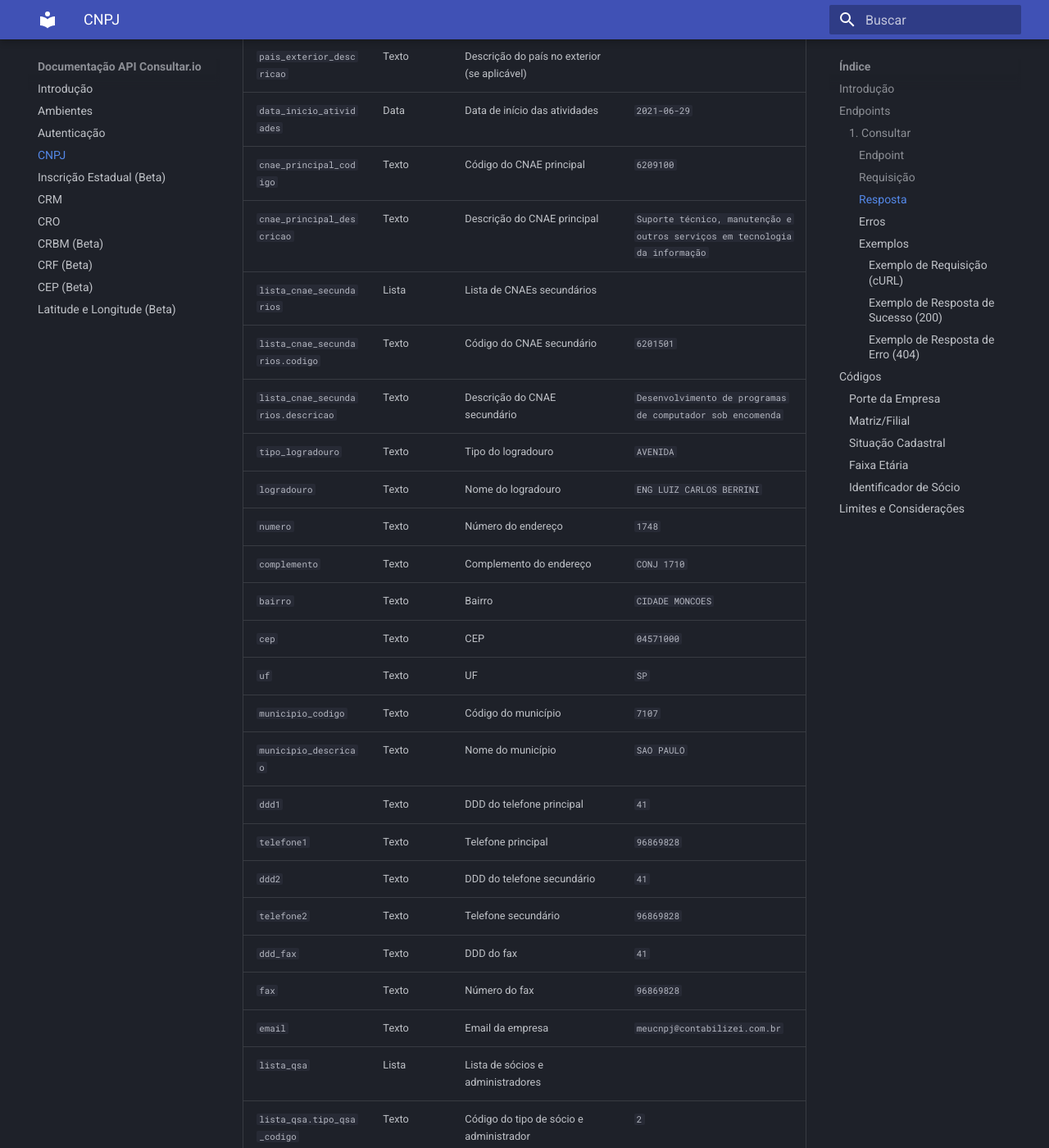
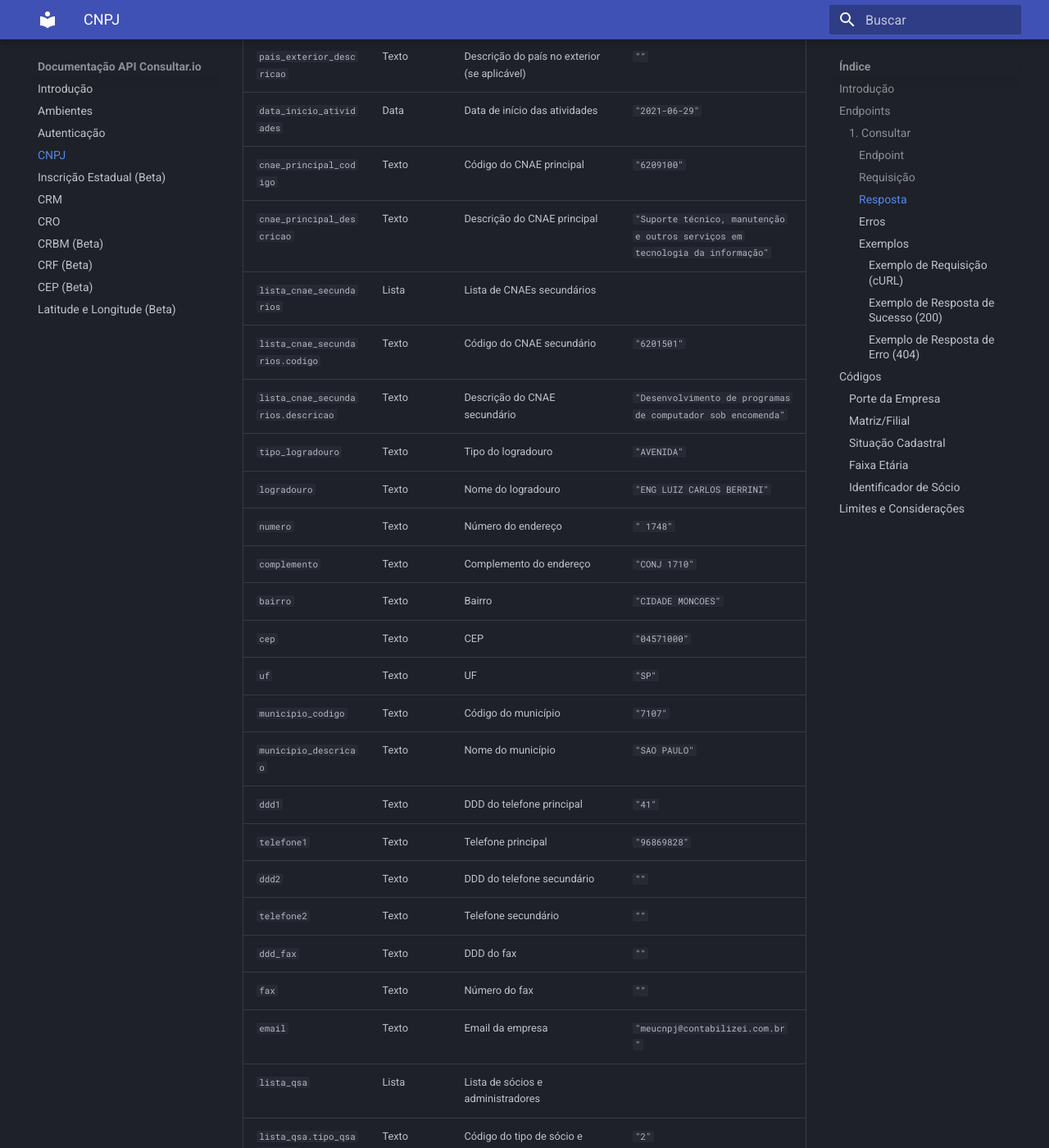
Before and after one commit to consultar-io/doc, an MkDocs documentation site: the page built from docs/cnpj.md, in a window 1280 px wide and 1400 px high, scrolled down 2316 px. Shown: the whole window at 82% size. Built offline with MkDocs 1.6.1 and Material for MkDocs 9.7.7, drawn with Linux system fonts in a browser that asks for light colours; some of the changed text lies outside the part shown.

Commit message:
Update CNPJ documentation to improve formatting by enclosing example values in quotes for consistency and clarity across field descriptions.

```diff
--- a/docs/cnpj.md
+++ b/docs/cnpj.md
@@ -23,71 +23,71 @@ Consulta detalhes de um CNPJ específico.
 
 #### Resposta
 
-| Campo                                   | Tipo   | Descrição                                             | Exemplo                                                                     |
-| --------------------------------------- | ------ | ----------------------------------------------------- | --------------------------------------------------------------------------- |
-| `cnpj`                                  | Texto  | CNPJ completo (14 dígitos)                            | `42515236000100`                                                            |
-| `cnpj_formatado`                        | Texto  | CNPJ formatado (XX.XXX.XXX/XXXX-XX)                   | `42.515.236/0001-00`                                                        |
-| `cnpj_base`                             | Texto  | Base do CNPJ (8 primeiros dígitos)                    | `42515236`                                                                  |
-| `cnpj_ordem`                            | Texto  | Ordem do CNPJ (4 dígitos)                             | `0001`                                                                      |
-| `cnpj_dv`                               | Texto  | Dígitos verificadores do CNPJ (2 dígitos)             | `00`                                                                        |
-| `razao_social`                          | Texto  | Razão social da empresa                               | `EXPANDA TECNOLOGIA DA INFORMACAO LTDA`                                     |
-| `nome_fantasia`                         | Texto  | Nome fantasia da empresa                              | `EXPANDA`                                                                   |
-| `natureza_juridica_codigo`              | Texto  | Código da natureza jurídica                           | `2062`                                                                      |
-| `natureza_juridica_descricao`           | Texto  | Descrição da natureza jurídica                        | `Sociedade Empresária Limitada`                                             |
-| `capital_social`                        | Número | Capital social da empresa                             | `250000.0`                                                                  |
-| `capital_social_formatado`              | Texto  | Capital social formatado em reais                     | `R$ 250.000,00`                                                             |
-| `porte_empresa_codigo`                  | Texto  | Código do porte da empresa                            | `01`                                                                        |
-| `porte_empresa_descricao`               | Texto  | Descrição do porte da empresa (se aplicável)          | `Microempresa (ME)`                                                         |
-| `ente_federativo_responsavel`           | Texto  | Ente federativo responsável (se aplicável)            |                                                                             |
-| `matriz_filial_codigo`                  | Texto  | Código indicando se é matriz ou filial (se aplicável) | `1`                                                                         |
-| `matriz_filial_descricao`               | Texto  | Descrição (Matriz ou Filial)                          | `Matriz`                                                                    |
-| `situacao_cadastral_codigo`             | Texto  | Código da situação cadastral                          | `02`                                                                        |
-| `situacao_cadastral_descricao`          | Texto  | Descrição da situação cadastral                       | `Ativa`                                                                     |
-| `data_situacao_cadastral`               | Data   | Data da última atualização da situação cadastral      | `2021-06-29`                                                                |
-| `motivo_situacao_cadastral_codigo`      | Texto  | Código do motivo da situação cadastral                | `00`                                                                        |
-| `motivo_situacao_cadastral_descricao`   | Texto  | Descrição do motivo da situação cadastral             | `Sem motivo`                                                                |
-| `situacao_especial`                     | Texto  | Situação especial da empresa (se aplicável)           |                                                                             |
-| `data_situacao_especial`                | Data   | Data da situação especial (se aplicável)              | `null`                                                                      |
-| `cidade_exterior`                       | Texto  | Cidade no exterior (se aplicável)                     |                                                                             |
-| `pais_exterior_codigo`                  | Texto  | Código do país no exterior (se aplicável)             |                                                                             |
-| `pais_exterior_descricao`               | Texto  | Descrição do país no exterior (se aplicável)          |                                                                             |
-| `data_inicio_atividades`                | Data   | Data de início das atividades                         | `2021-06-29`                                                                |
-| `cnae_principal_codigo`                 | Texto  | Código do CNAE principal                              | `6209100`                                                                   |
-| `cnae_principal_descricao`              | Texto  | Descrição do CNAE principal                           | `Suporte técnico, manutenção e outros serviços em tecnologia da informação` |
-| `lista_cnae_secundarios`                | Lista  | Lista de CNAEs secundários                            |                                                                             |
-| `lista_cnae_secundarios.codigo`         | Texto  | Código do CNAE secundário                             | `6201501`                                                                   |
-| `lista_cnae_secundarios.descricao`      | Texto  | Descrição do CNAE secundário                          | `Desenvolvimento de programas de computador sob encomenda`                  |
-| `tipo_logradouro`                       | Texto  | Tipo do logradouro                                    | `AVENIDA`                                                                   |
-| `logradouro`                            | Texto  | Nome do logradouro                                    | `ENG LUIZ CARLOS BERRINI`                                                   |
-| `numero`                                | Texto  | Número do endereço                                    | `1748`                                                                      |
-| `complemento`                           | Texto  | Complemento do endereço                               | `CONJ 1710`                                                                 |
-| `bairro`                                | Texto  | Bairro                                                | `CIDADE MONCOES`                                                            |
-| `cep`                                   | Texto  | CEP                                                   | `04571000`                                                                  |
-| `uf`                                    | Texto  | UF                                                    | `SP`                                                                        |
-| `municipio_codigo`                      | Texto  | Código do município                                   | `7107`                                                                      |
-| `municipio_descricao`                   | Texto  | Nome do município                                     | `SAO PAULO`                                                                 |
-| `ddd1`                                  | Texto  | DDD do telefone principal                             | `41`                                                                        |
-| `telefone1`                             | Texto  | Telefone principal                                    | `96869828`                                                                  |
-| `ddd2`                                  | Texto  | DDD do telefone secundário                            | `41`                                                                        |
-| `telefone2`                             | Texto  | Telefone secundário                                   | `96869828`                                                                  |
-| `ddd_fax`                               | Texto  | DDD do fax                                            | `41`                                                                        |
-| `fax`                                   | Texto  | Número do fax                                         | `96869828`                                                                  |
-| `email`                                 | Texto  | Email da empresa                                      | `meucnpj@contabilizei.com.br`                                               |
-| `lista_qsa`                             | Lista  | Lista de sócios e administradores                     |                                                                             |
-| `lista_qsa.tipo_qsa_codigo`             | Texto  | Código do tipo de sócio e administrador               | `2`                                                                         |
-| `lista_qsa.tipo_qsa_descricao`          | Texto  | Descrição do tipo de sócio e administrador            | `PF`                                                                        |
-| `lista_qsa.nome_qsa`                    | Texto  | Nome do sócio e administrador                         | `GABRIEL DOMENEGHETTI DE BARROS`                                            |
-| `lista_qsa.cpf_cnpj_qsa`                | Texto  | CPF/CNPJ do sócio e administrador                     | `XXX670478XX`                                                               |
-| `lista_qsa.cpf_cnpj_qsa_formatado`      | Texto  | CPF/CNPJ do sócio e administrador formatado           | `XXX.670.478-XX`                                                            |
-| `lista_qsa.qualificacao_qsa_codigo`     | Texto  | Código da qualificação do sócio e administrador       | `49`                                                                        |
-| `lista_qsa.qualificacao_qsa_descricao`  | Texto  | Descrição da qualificação do sócio e administrador    | `Sócio-Administrador`                                                       |
-| `lista_qsa.data_entrada_qsa`            | Data   | Data de entrada do sócio e administrador              | `2021-06-29`                                                                |
-| `lista_qsa.pais_exterior_qsa_codigo`    | Texto  | Código do país do sócio e administrador               | `105`                                                                       |
-| `lista_qsa.pais_exterior_qsa_descricao` | Texto  | Descrição do país do sócio e administrador            | `Estados Unidos da America`                                                 |
-| `lista_qsa.cpf_representante_legal_qsa` | Texto  | CPF do representante legal do sócio e administrador   | `XXX670478XX`                                                               |
-| `lista_qsa.nome_representante_qsa`      | Texto  | Nome do representante legal do sócio e administrador  | `GABRIEL DOMENEGHETTI DE BARROS`                                            |
-| `lista_qsa.faixa_etaria_qsa_codigo`     | Texto  | Código da faixa etária do sócio e administrador       | `3`                                                                         |
-| `lista_qsa.faixa_etaria_qsa_descricao`  | Texto  | Descrição da faixa etária do sócio e administrador    | `21-3`                                                                      |
+| Campo                                   | Tipo   | Descrição                                             | Exemplo                                                                       |
+| --------------------------------------- | ------ | ----------------------------------------------------- | ----------------------------------------------------------------------------- |
+| `cnpj`                                  | Texto  | CNPJ completo (14 dígitos)                            | `"42515236000100"`                                                            |
+| `cnpj_formatado`                        | Texto  | CNPJ formatado (XX.XXX.XXX/XXXX-XX)                   | `"42.515.236/0001-00"`                                                        |
+| `cnpj_base`                             | Texto  | Base do CNPJ (8 primeiros dígitos)                    | `"42515236"`                                                                  |
+| `cnpj_ordem`                            | Texto  | Ordem do CNPJ (4 dígitos)                             | `"0001"`                                                                      |
+| `cnpj_dv`                               | Texto  | Dígitos verificadores do CNPJ (2 dígitos)             | `"00"`                                                                        |
+| `razao_social`                          | Texto  | Razão social da empresa                               | `"EXPANDA TECNOLOGIA DA INFORMACAO LTDA"`                                     |
+| `nome_fantasia`                         | Texto  | Nome fantasia da empresa                              | `"EXPANDA"`                                                                   |
+| `natureza_juridica_codigo`              | Texto  | Código da natureza jurídica                           | `"2062"`                                                                      |
+| `natureza_juridica_descricao`           | Texto  | Descrição da natureza jurídica                        | `"Sociedade Empresária Limitada"`                                             |
+| `capital_social`                        | Número | Capital social da empresa                             | `250000.0`                                                                    |
+| `capital_social_formatado`              | Texto  | Capital social formatado em reais                     | `"R$ 250.000,00"`                                                             |
+| `porte_empresa_codigo`                  | Texto  | Código do porte da empresa                            | `"01"`                                                                        |
+| `porte_empresa_descricao`               | Texto  | Descrição do porte da empresa (se aplicável)          | `"Microempresa (ME)"`                                                         |
+| `ente_federativo_responsavel`           | Texto  | Ente federativo responsável (se aplicável)            |                                                                               |
+| `matriz_filial_codigo`                  | Texto  | Código indicando se é matriz ou filial (se aplicável) | `"1"`                                                                         |
+| `matriz_filial_descricao`               | Texto  | Descrição (Matriz ou Filial)                          | `"Matriz"`                                                                    |
+| `situacao_cadastral_codigo`             | Texto  | Código da situação cadastral                          | `"02"`                                                                        |
+| `situacao_cadastral_descricao`          | Texto  | Descrição da situação cadastral                       | `"Ativa"`                                                                     |
+| `data_situacao_cadastral`               | Data   | Data da última atualização da situação cadastral      | `"2021-06-29"`                                                                |
+| `motivo_situacao_cadastral_codigo`      | Texto  | Código do motivo da situação cadastral                | `"00"`                                                                        |
+| `motivo_situacao_cadastral_descricao`   | Texto  | Descrição do motivo da situação cadastral             | `"Sem motivo"`                                                                |
+| `situacao_especial`                     | Texto  | Situação especial da empresa (se aplicável)           | `""`                                                                          |
+| `data_situacao_especial`                | Data   | Data da situação especial (se aplicável)              | `null`                                                                        |
+| `cidade_exterior`                       | Texto  | Cidade no exterior (se aplicável)                     | `""`                                                                          |
+| `pais_exterior_codigo`                  | Texto  | Código do país no exterior (se aplicável)             | `""`                                                                          |
+| `pais_exterior_descricao`               | Texto  | Descrição do país no exterior (se aplicável)          | `""`                                                                          |
+| `data_inicio_atividades`                | Data   | Data de início das atividades                         | `"2021-06-29"`                                                                |
+| `cnae_principal_codigo`                 | Texto  | Código do CNAE principal                              | `"6209100"`                                                                   |
+| `cnae_principal_descricao`              | Texto  | Descrição do CNAE principal                           | `"Suporte técnico, manutenção e outros serviços em tecnologia da informação"` |
+| `lista_cnae_secundarios`                | Lista  | Lista de CNAEs secundários                            |                                                                               |
+| `lista_cnae_secundarios.codigo`         | Texto  | Código do CNAE secundário                             | `"6201501"`                                                                   |
+| `lista_cnae_secundarios.descricao`      | Texto  | Descrição do CNAE secundário                          | `"Desenvolvimento de programas de computador sob encomenda"`                  |
+| `tipo_logradouro`                       | Texto  | Tipo do logradouro                                    | `"AVENIDA"`                                                                   |
+| `logradouro`                            | Texto  | Nome do logradouro                                    | `"ENG LUIZ CARLOS BERRINI"`                                                   |
+| `numero`                                | Texto  | Número do endereço                                    | `" 1748"`                                                                     |
+| `complemento`                           | Texto  | Complemento do endereço                               | `"CONJ 1710"`                                                                 |
+| `bairro`                                | Texto  | Bairro                                                | `"CIDADE MONCOES"`                                                            |
+| `cep`                                   | Texto  | CEP                                                   | `"04571000"`                                                                  |
+| `uf`                                    | Texto  | UF                                                    | `"SP"`                                                                        |
+| `municipio_codigo`                      | Texto  | Código do município                                   | `"7107"`                                                                      |
+| `municipio_descricao`                   | Texto  | Nome do município                                     | `"SAO PAULO"`                                                                 |
+| `ddd1`                                  | Texto  | DDD do telefone principal                             | `"41"`                                                                        |
+| `telefone1`                             | Texto  | Telefone principal                                    | `"96869828"`                                                                  |
+| `ddd2`                                  | Texto  | DDD do telefone secundário                            | `""`                                                                          |
+| `telefone2`                             | Texto  | Telefone secundário                                   | `""`                                                                          |
+| `ddd_fax`                               | Texto  | DDD do fax                                            | `""`                                                                          |
+| `fax`                                   | Texto  | Número do fax                                         | `""`                                                                          |
+| `email`                                 | Texto  | Email da empresa                                      | `"meucnpj@contabilizei.com.br"`                                               |
+| `lista_qsa`                             | Lista  | Lista de sócios e administradores                     |                                                                               |
+| `lista_qsa.tipo_qsa_codigo`             | Texto  | Código do tipo de sócio e administrador               | `"2"`                                                                         |
+| `lista_qsa.tipo_qsa_descricao`          | Texto  | Descrição do tipo de sócio e administrador            | `"PF"`                                                                        |
+| `lista_qsa.nome_qsa`                    | Texto  | Nome do sócio e administrador                         | `"GABRIEL DOMENEGHETTI DE BARROS"`                                            |
+| `lista_qsa.cpf_cnpj_qsa`                | Texto  | CPF/CNPJ do sócio e administrador                     | `"XXX670478XX"`                                                               |
+| `lista_qsa.cpf_cnpj_qsa_formatado`      | Texto  | CPF/CNPJ do sócio e administrador formatado           | `"XXX.670.478-XX"`                                                            |
+| `lista_qsa.qualificacao_qsa_codigo`     | Texto  | Código da qualificação do sócio e administrador       | `"49"`                                                                        |
+| `lista_qsa.qualificacao_qsa_descricao`  | Texto  | Descrição da qualificação do sócio e administrador    | `"Sócio-Administrador"`                                                       |
+| `lista_qsa.data_entrada_qsa`            | Data   | Data de entrada do sócio e administrador              | `"2021-06-29"`                                                                |
+| `lista_qsa.pais_exterior_qsa_codigo`    | Texto  | Código do país do sócio e administrador               | `"105"`                                                                       |
+| `lista_qsa.pais_exterior_qsa_descricao` | Texto  | Descrição do país do sócio e administrador            | `"Estados Unidos da America"`                                                 |
+| `lista_qsa.cpf_representante_legal_qsa` | Texto  | CPF do representante legal do sócio e administrador   | `"XXX670478XX"`                                                               |
+| `lista_qsa.nome_representante_qsa`      | Texto  | Nome do representante legal do sócio e administrador  | `"GABRIEL DOMENEGHETTI DE BARROS"`                                            |
+| `lista_qsa.faixa_etaria_qsa_codigo`     | Texto  | Código da faixa etária do sócio e administrador       | `"3"`                                                                         |
+| `lista_qsa.faixa_etaria_qsa_descricao`  | Texto  | Descrição da faixa etária do sócio e administrador    | `"21-30"`                                                                     |
 
 #### Erros
 
```
